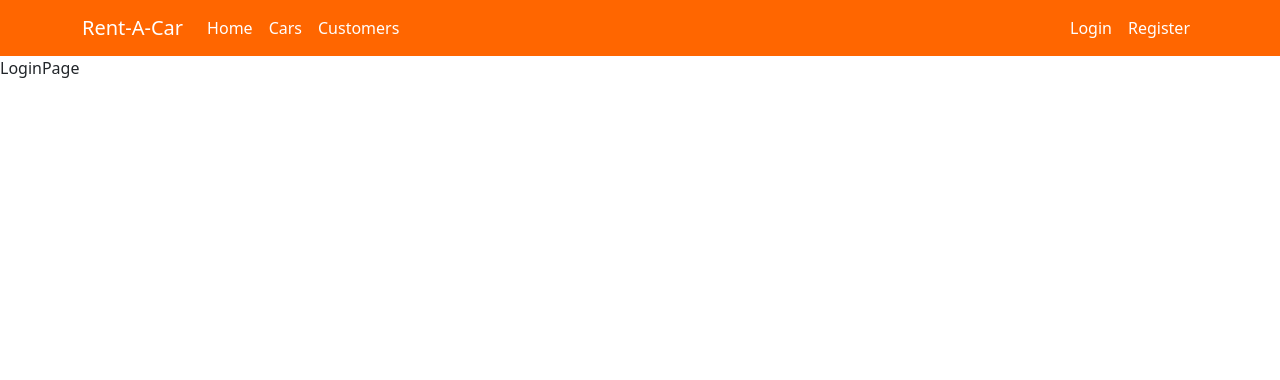
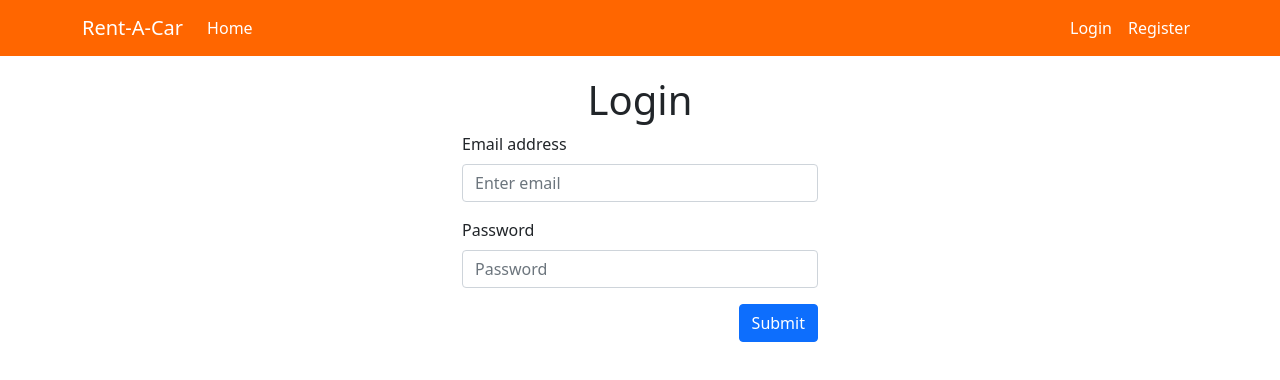
Before and after one commit to DanielTotev/React-Project-FMI, a React (Create React App) app: page /login in a window 1280 px wide. Shown: the top 380 px of the page. Built offline with nearby package versions, Linux system fonts and the light colour scheme.

Commit message:
implemented login

```diff
--- a/db/db.json
+++ b/db/db.json
@@ -4,7 +4,7 @@
       "id": 1,
       "fullName": "Daniel Totev",
       "email": "dtotev1@gmail.com",
-      "passowrd": "pass123",
+      "password": "pass123",
       "phoneNumber": "+359123456789",
       "isAdmin": true
     },
@@ -12,20 +12,20 @@
       "id": 2,
       "fullName": "Test Testov",
       "email": "test@gmail.com",
-      "passowrd": "pass456",
+      "password": "pass456",
       "phoneNumber": "+359123456789"
     },
     {
       "id": 56,
       "fullName": "Test",
       "email": "test@gmail.com",
-      "passowrd": "pass123",
+      "password": "pass123",
       "phoneNumber": "+359123456789"
     },
     {
       "fullName": "New",
       "email": "new@gmail.com",
-      "passowrd": "pass123",
+      "password": "pass123",
       "phoneNumber": "+359123456789",
       "id": 57
     },
--- a/src/components/common/Header.jsx
+++ b/src/components/common/Header.jsx
@@ -1,9 +1,16 @@
 import React from "react";
 import { Navbar, Container, Nav } from "react-bootstrap";
-import { Link } from "react-router-dom";
+import { Link, useNavigate } from "react-router-dom";
+import { getCurrentUser, logout } from "../../util/customerUtils";
 import "./Header.css";
 
 export default function Header() {
+  const user = getCurrentUser();
+  const navigate = useNavigate();
+  const handleLogoutClick = () => {
+    logout();
+    navigate("/login");
+  };
   return (
     <Navbar bg="light" expand="lg" className="Header">
       <Container>
@@ -14,20 +21,37 @@ export default function Header() {
             <Link to="/" className="nav-link">
               Home
             </Link>
+            {user && (
               <Link to="/cars" className="nav-link">
                 Cars
               </Link>
+            )}
+            {user && (
               <Link to="/customers" className="nav-link">
                 Customers
               </Link>
+            )}
           </Nav>
           <Nav>
+            {!user && (
               <Link to="/login" className="nav-link">
                 Login
               </Link>
+            )}
+            {!user && (
               <Link to="/register" className="nav-link">
                 Register
               </Link>
+            )}
+            {user && (
+              <a
+                className="nav-link"
+                style={{ cursor: "pointer" }}
+                onClick={handleLogoutClick}
+              >
+                Logout
+              </a>
+            )}
           </Nav>
         </Navbar.Collapse>
       </Container>
--- a/src/pages/LoginPage.jsx
+++ b/src/pages/LoginPage.jsx
@@ -1,5 +1,66 @@
-import React from "react";
+import React, { useState } from "react";
+import { Row, Col, Form, Button, Container } from "react-bootstrap";
+import { useNavigate } from "react-router-dom";
+import { login } from "../util/customerUtils";
+import { useFormState } from "../util/useFormState";
 
 export default function LoginPage() {
-  return <div>LoginPage</div>;
+  const [formState, handleInputChange] = useFormState({
+    email: "",
+    password: "",
+  });
+  const [error, setError] = useState("");
+  const navigate = useNavigate();
+  const handleSubmit = (e) => {
+    e.preventDefault();
+    login(formState)
+      .then(() => {
+        navigate("/cars");
+      })
+      .catch(() => {
+        setError("Invalid email/password");
+      });
+  };
+  return (
+    <Container style={{ marginTop: "20px" }}>
+      <h1 style={{ textAlign: "center" }}>Login</h1>
+      {error && (
+        <div
+          className="alert alert-danger"
+          style={{ maxWidth: "75%", margin: "10px auto" }}
+        >
+          {error}
+        </div>
+      )}
+      <Row>
+        <Col md={{ span: 4, offset: 4 }}>
+          <Form onSubmit={handleSubmit}>
+            <Form.Group className="mb-3" controlId="formBasicEmail">
+              <Form.Label>Email address</Form.Label>
+              <Form.Control
+                type="email"
+                placeholder="Enter email"
+                name="email"
+                value={formState.email}
+                onChange={handleInputChange}
+              />
+            </Form.Group>
+            <Form.Group className="mb-3" controlId="formBasicPassword">
+              <Form.Label>Password</Form.Label>
+              <Form.Control
+                type="password"
+                placeholder="Password"
+                name="password"
+                value={formState.password}
+                onChange={handleInputChange}
+              />
+            </Form.Group>
+            <Button variant="primary" type="submit" style={{ float: "right" }}>
+              Submit
+            </Button>
+          </Form>
+        </Col>
+      </Row>
+    </Container>
+  );
 }
--- a/src/util/customerUtils.js
+++ b/src/util/customerUtils.js
@@ -13,3 +13,25 @@ export const registerCustomer = (customer) => {
 export const loadAllCustomers = () => {
   return fetch(apiUrl).then((res) => res.json());
 };
+
+export const login = async (userData) => {
+  const users = await loadAllCustomers();
+  const loggedInUser = users.find(
+    (user) =>
+      user.email === userData.email && user.password === userData.password
+  );
+  if (!loggedInUser) {
+    throw new Error("Invalid username/password");
+  }
+  localStorage.setItem("user", JSON.stringify(loggedInUser));
+  return loggedInUser;
+};
+
+export const getCurrentUser = () => {
+  const currentUserJsonString = localStorage.getItem("user");
+  return currentUserJsonString ? JSON.parse(currentUserJsonString) : null;
+};
+
+export const logout = () => {
+  localStorage.removeItem("user");
+};
```
Lines whose indentation alone changed are shown as unchanged.
